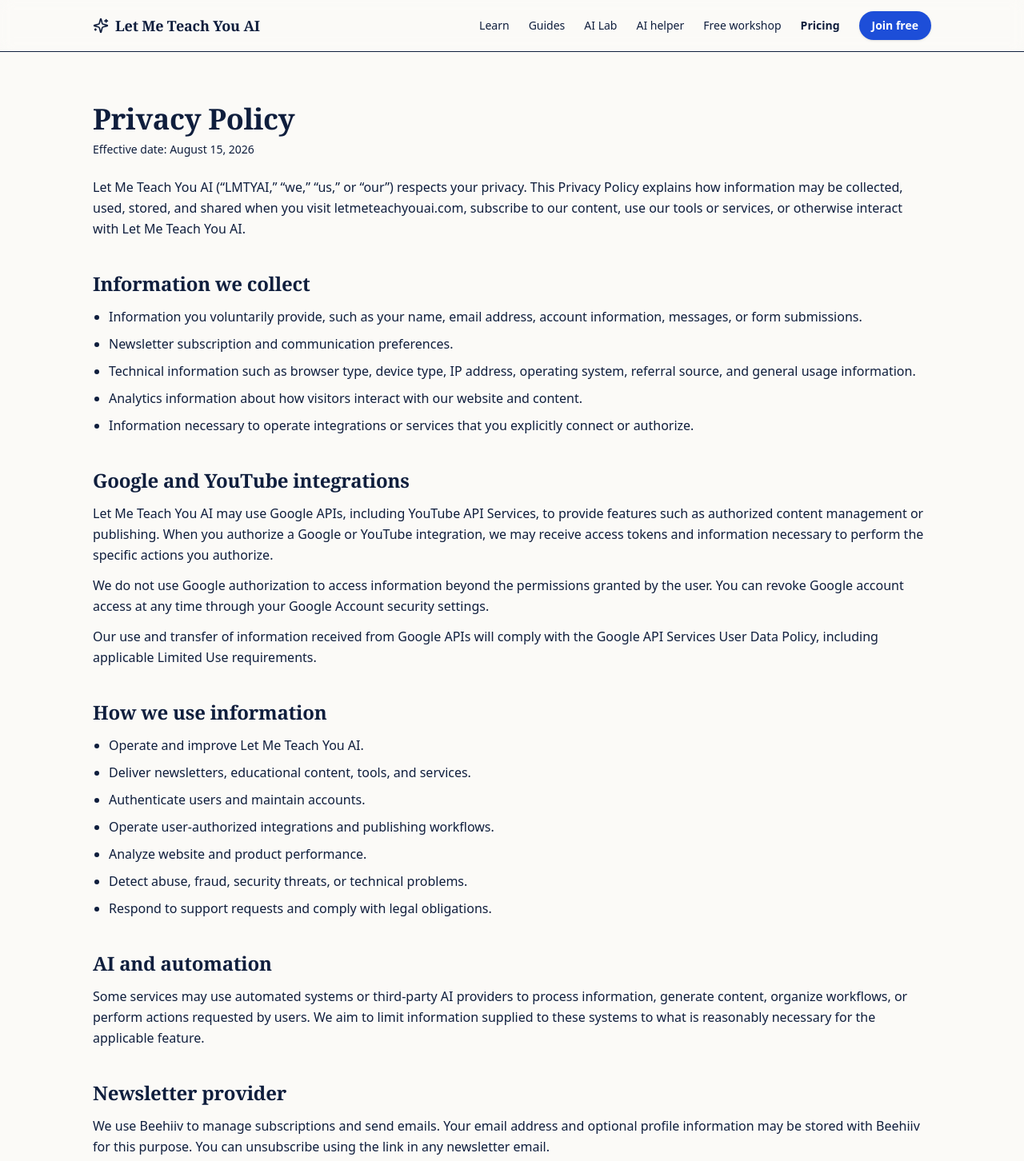
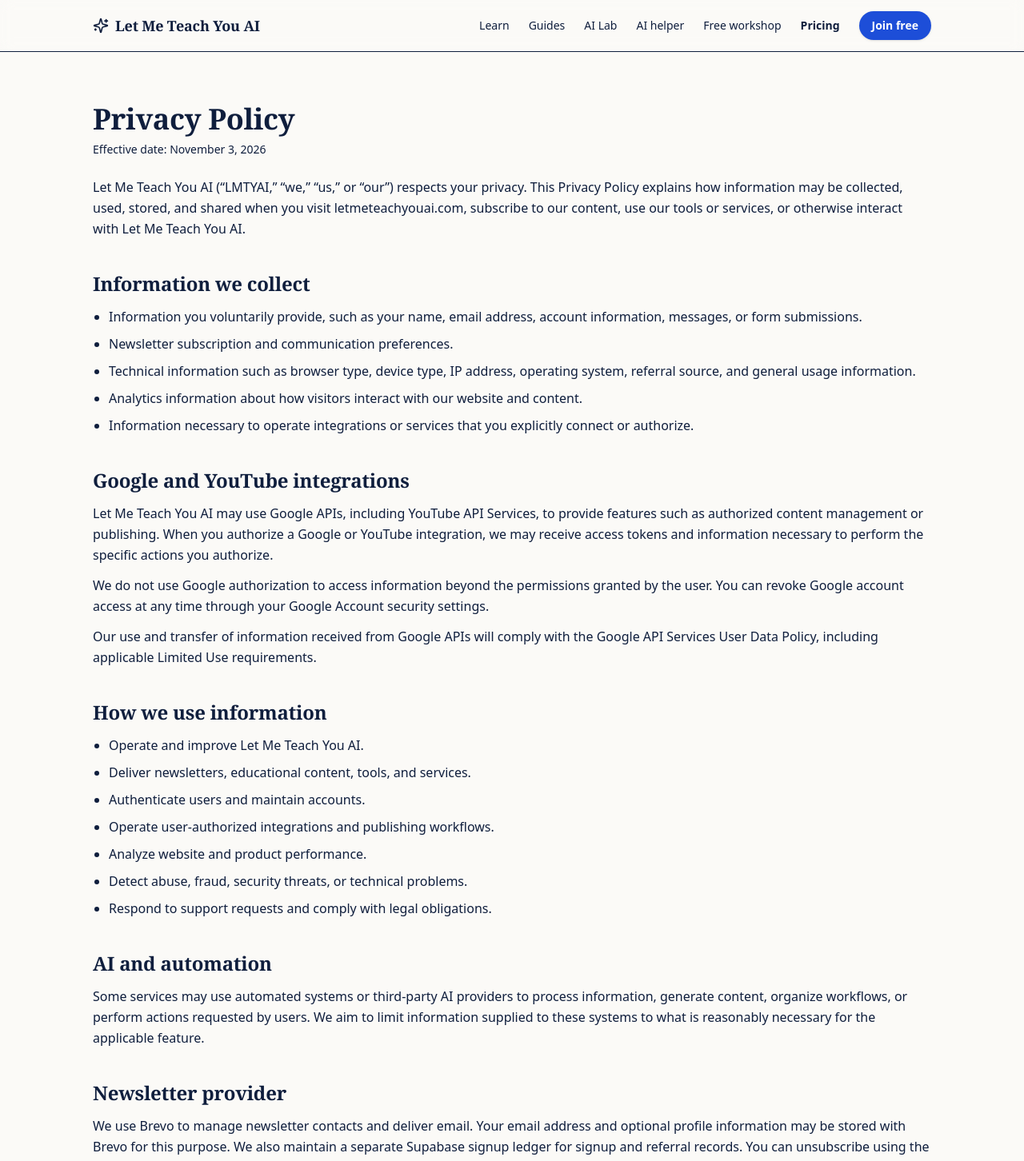
Before and after one commit to DopestT/Let-Me-Teach-You-AI, a Next.js app: page /privacy in a window 1280 px wide. Shown: the top 1452 px of the page at 80% size. Built offline with nearby package versions, Linux system fonts and the light colour scheme; no server answers.

Commit message:
fix: disclose Brevo as active newsletter provider

```diff
--- a/app/privacy/page.tsx
+++ b/app/privacy/page.tsx
@@ -11,7 +11,7 @@ export default function PrivacyPage() {
   return (
     <article className="container-editorial py-16 max-w-2xl leading-relaxed text-[--color-navy-600]">
       <h1 className="font-editorial text-4xl font-semibold text-[--color-navy]">Privacy Policy</h1>
-      <p className="mt-2 text-sm text-[--color-slate]">Effective date: August 15, 2026</p>
+      <p className="mt-2 text-sm text-[--color-slate]">Effective date: November 3, 2026</p>
 
       <p className="mt-6">
         {SITE_NAME} (&ldquo;LMTYAI,&rdquo; &ldquo;we,&rdquo; &ldquo;us,&rdquo; or &ldquo;our&rdquo;) respects your privacy.
@@ -58,7 +58,7 @@ export default function PrivacyPage() {
 
       <h2 className="mt-10 text-2xl font-semibold text-[--color-navy]">Newsletter provider</h2>
       <p className="mt-3">
-        We use Beehiiv to manage subscriptions and send emails. Your email address and optional profile information may be stored with Beehiiv for this purpose. You can unsubscribe using the link in any newsletter email.
+        We use Brevo to manage newsletter contacts and deliver email. Your email address and optional profile information may be stored with Brevo for this purpose. We also maintain a separate Supabase signup ledger for signup and referral records. You can unsubscribe using the link provided in applicable marketing emails.
       </p>
 
       <h2 className="mt-10 text-2xl font-semibold text-[--color-navy]">Cookies and analytics</h2>
```
